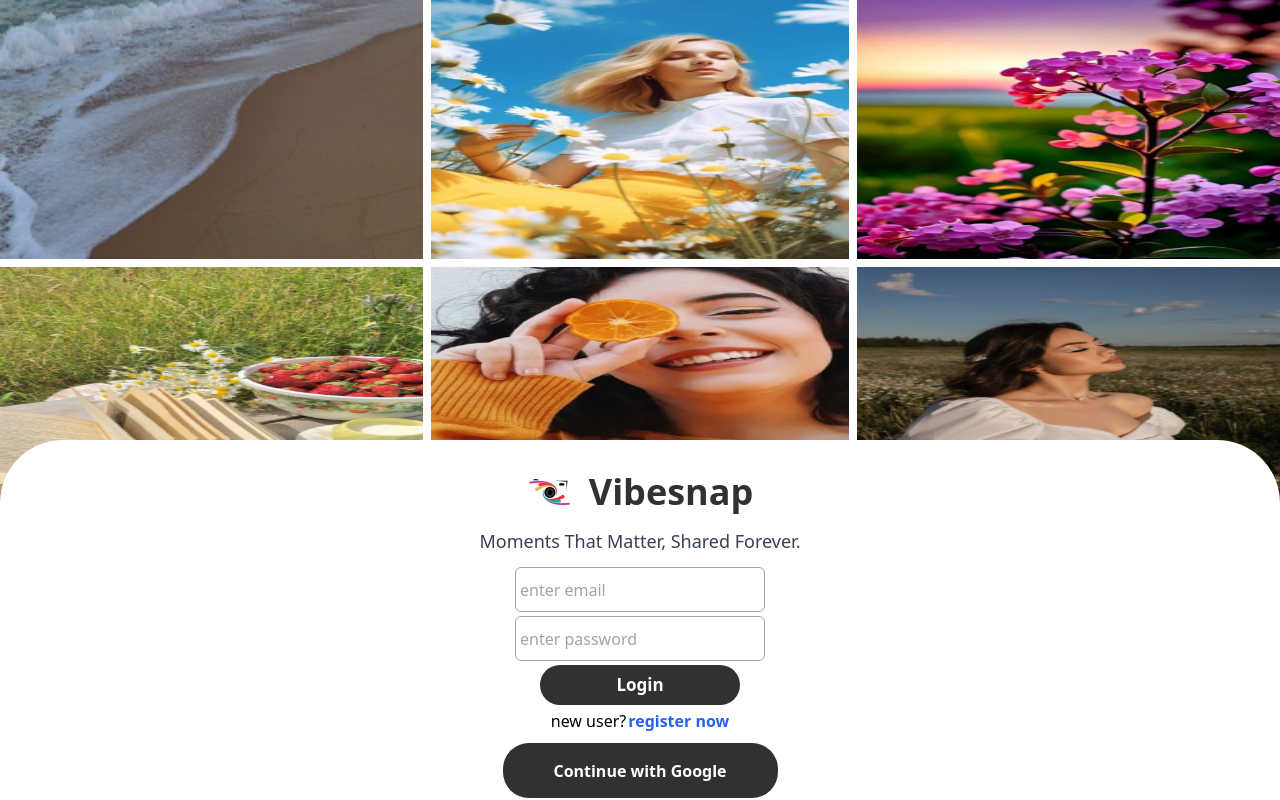
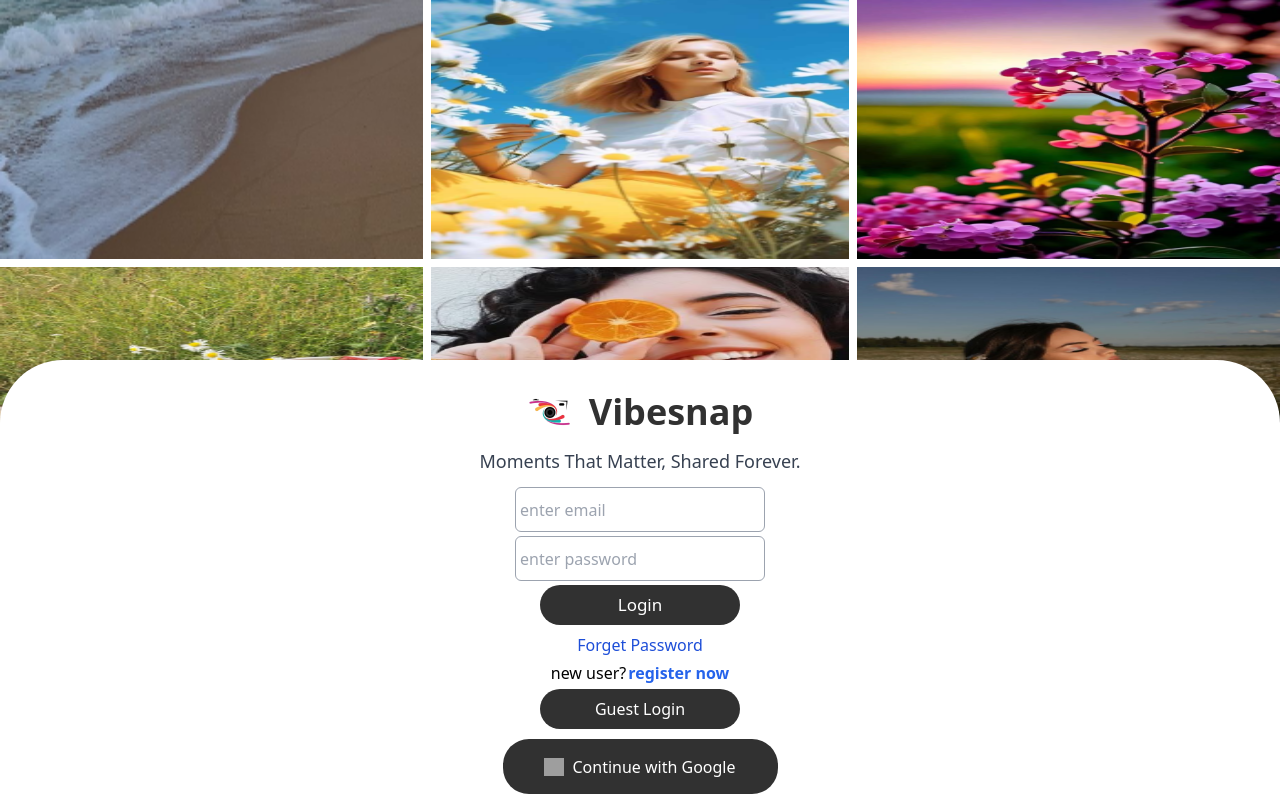
Before and after one commit to Prajjwal98Dubey/VibeSnap, a React (Vite) app: page / in a window 1280 px wide. Built offline with nearby package versions, Linux system fonts and the light colour scheme; no server answers; grey boxes are pictures that could not be loaded.

Commit message:
add lazy loading for better web performance

```diff
--- a/src/App.jsx
+++ b/src/App.jsx
@@ -1,12 +1,21 @@
 import { createBrowserRouter, RouterProvider } from "react-router-dom";
-import Auth from "./pages/Auth";
-import Feeds from "./pages/Feeds";
-import AddPost from "./components/AddPost";
-import Profile from "./pages/Profile";
-import EditProfile from "./pages/EditProfile";
+import { Suspense, lazy } from "react";
+import { Toaster } from "react-hot-toast";
+import PageLoader from "./components/PageLoader";
+
+const Auth = lazy(() => import("./pages/Auth"));
+const AddPost = lazy(() => import("./components/AddPost"));
+const Profile = lazy(() => import("./pages/Profile"));
+const EditProfile = lazy(() => import("./pages/EditProfile"));
+const Feeds = lazy(() => import("./pages/Feeds"));
 
 function App() {
-  return <RouterProvider router={appRouter} />;
+  return (
+    <>
+      <RouterProvider router={appRouter} />
+      <Toaster />
+    </>
+  );
 }
 
 export default App;
@@ -14,22 +23,42 @@ export default App;
 const appRouter = createBrowserRouter([
   {
     path: "/",
-    element: <Auth />,
+    element: (
+      <Suspense fallback={<PageLoader />}>
+        <Auth />
+      </Suspense>
+    ),
   },
   {
     path: "/feeds",
-    element: <Feeds />,
+    element: (
+      <Suspense fallback={<PageLoader />}>
+        <Feeds />
+      </Suspense>
+    ),
   },
   {
     path: "/add",
-    element: <AddPost />,
+    element: (
+      <Suspense fallback={<PageLoader />}>
+        <AddPost />
+      </Suspense>
+    ),
   },
   {
     path: "/profile",
-    element: <Profile />,
+    element: (
+      <Suspense fallback={<PageLoader />}>
+        <Profile />,
+      </Suspense>
+    ),
   },
   {
     path: "/edit-profile",
-    element: <EditProfile />,
+    element: (
+      <Suspense fallback={<PageLoader />}>
+        <EditProfile />
+      </Suspense>
+    ),
   },
 ]);
--- a/src/components/AuthBottomSheet.jsx
+++ b/src/components/AuthBottomSheet.jsx
@@ -1,10 +1,13 @@
 import { useContext, useState } from "react";
 import LOGO from "../assets/auth-page-images/logo.png";
 import { signInWithGoogle } from "../firebase/firebaseLogins.js";
-import RegisterUser from "./RegisterUser.jsx";
-import Login from "./Login.jsx";
+import { lazy } from "react";
+import toast from "react-hot-toast";
+const RegisterUser = lazy(() => import("./RegisterUser.jsx"));
+const Login = lazy(() => import("./Login.jsx"));
 import { useNavigate } from "react-router-dom";
 import UserDetailsContext from "../contexts/UserDetails.js";
+import GOOGLE_LOGO from "../assets/auth-page-images/google-logo.png";
 
 const AuthBottomSheet = () => {
   const [toggleRegisterOrLogin, setToggleRegisterOrLogin] = useState(true);
@@ -19,9 +22,25 @@ const AuthBottomSheet = () => {
       navigate("/edit-profile");
     }
   };
+  const handleGuestLogin = () => {
+    setUserInfo({
+      user_name: "Guest",
+      user_email: "guest@gmail.com",
+    });
+    if (localStorage.getItem("sm-auth")) localStorage.removeItem("sm-auth");
+    localStorage.setItem(
+      "sm-auth",
+      JSON.stringify({
+        user_name: "Guest",
+        user_email: "guest@gmail.com",
+      })
+    );
+    navigate("/feeds");
+    toast.success("Guest Logged in")
+  };
   return (
     <>
-      <div className="w-[100vw] h-[360px] bg-white rounded-t-bottom-sheet">
+      <div className="w-[100vw] h-[440px] bg-white rounded-t-bottom-sheet">
         <div className="flex justify-center pt-6">
           <div className="flex justify-center items-center m-1 p-1">
             <img
@@ -47,11 +66,24 @@ const AuthBottomSheet = () => {
             <RegisterUser setToggleRegisterOrLogin={setToggleRegisterOrLogin} />
           )}
         </div>
+        <div className="mt-[4px] mb-[4px] flex justify-center">
+          <button
+            className="w-[200px] h-[40px] rounded-[26px] bg-[#313131] text-white flex justify-center items-center font-medium"
+            onClick={handleGuestLogin}
+          >
+            Guest Login
+          </button>
+        </div>
         <div className="flex justify-center mt-[10px]">
           <button className="w-[275px] h-[55px] bg-[#313131] rounded-4xl ">
-            <div className="flex justify-center">
+            <div className="flex justify-center items-center">
+              <img
+                src={GOOGLE_LOGO}
+                alt="loading"
+                className="flex justify-center items-center w-[20px] h-[18px] m-1"
+              />
               <p
-                className="text-white font-bold text-center"
+                className="text-white font-medium text-center m-1"
                 onClick={handleGoogleSignIn}
               >
                 Continue with Google
--- a/src/components/Login.jsx
+++ b/src/components/Login.jsx
@@ -3,19 +3,27 @@ import { useContext, useState } from "react";
 import { loginUser } from "../firebase/firebaseLogins";
 import { useNavigate } from "react-router-dom";
 import UserDetailsContext from "../contexts/UserDetails";
+import ForgetPassword from "./ForgetPassword";
+import toast from "react-hot-toast";
 
 const Login = ({ setToggleRegisterOrLogin }) => {
   const [email, setEmail] = useState("");
   const [password, setPassword] = useState("");
   const navigate = useNavigate();
   const { setUserInfo } = useContext(UserDetailsContext);
+  const [isForgetPassOpen, setIsForgetPassOpen] = useState(false);
   const handleLoginUser = async () => {
+    try {
       let userDetails = await loginUser(email, password);
       if (userDetails) {
         setUserInfo(userDetails);
         navigate("/feeds");
       } else {
         navigate("/edit-profile");
+      }
+    } catch {
+      toast.error("Invalid Credentials !!!");
+      console.log("inside the catch block")
     }
   };
   return (
@@ -42,12 +50,23 @@ const Login = ({ setToggleRegisterOrLogin }) => {
           </div>
           <div className="flex justify-center m-1">
             <button
-              className="rounded-4xl bg-[#313131] text-white text-[17px] w-[200px] h-[40px] font-bold"
+              className="rounded-4xl bg-[#313131] text-white text-[17px] w-[200px] h-[40px] font-medium"
               onClick={handleLoginUser}
             >
               Login
             </button>
           </div>
+          <div className="flex justify-center">
+            <p
+              className="text-blue-700 text-[16px] m-1 hover:underline cursor-pointer"
+              onClick={() => setIsForgetPassOpen(true)}
+            >
+              Forget Password
+            </p>
+          </div>
+          {isForgetPassOpen && (
+            <ForgetPassword setIsForgetPassOpen={setIsForgetPassOpen} />
+          )}
           <div className="flex justify-center">
             <p className="mr-[2px]">new user? </p>
             <p
--- /dev/null
+++ b/src/components/PageLoader.jsx
@@ -0,0 +1,7 @@
+const PageLoader = () => {
+  return (
+    <div className="w-full h-full top-0 left-0 fixed bg-black opacity-90 animate-pulse"></div>
+  );
+};
+
+export default PageLoader;
--- a/src/components/RegisterUser.jsx
+++ b/src/components/RegisterUser.jsx
@@ -34,7 +34,7 @@ const RegisterUser = ({ setToggleRegisterOrLogin }) => {
           </div>
           <div className="flex justify-center m-1">
             <button
-              className="rounded-4xl bg-[#313131] text-white text-[17px] w-[200px] h-[40px] font-bold"
+              className="rounded-4xl bg-[#313131] text-white text-[17px] w-[200px] h-[40px] font-medium"
               onClick={handleRegisterUser}
             >
               Register
--- a/src/pages/Profile.jsx
+++ b/src/pages/Profile.jsx
@@ -1,19 +1,36 @@
 import { useContext, useEffect } from "react";
 import BG_DEFAULT_IMG from "../assets/icons-images/bg_default.png";
 import USER_DEFAULT_IMG from "../assets/icons-images/user_default.png";
-import { Link } from "react-router-dom";
+import { Link, useNavigate } from "react-router-dom";
 import UserDetailsContext from "../contexts/UserDetails";
-import MyPosts from "../components/MyPosts";
+import { lazy } from "react";
+const MyPosts = lazy(() => import("../components/MyPosts"));
+
+import { ADD_ICON, LOGOUT_ICON } from "../assets/icons-images/icons";
 const Profile = () => {
   const { userInfo, setUserInfo } = useContext(UserDetailsContext);
+  const navigate = useNavigate();
   useEffect(() => {
     if (Object.keys(userInfo).length === 0)
       setUserInfo(JSON.parse(localStorage.getItem("sm-auth")));
   }, [setUserInfo, userInfo]);
-
+  const handleLogOut = () => {
+    navigate("/");
+    localStorage.removeItem("sm-auth");
+    // setUserInfo({});
+  };
   return (
     <>
       <div className="w-full relative">
+        <div className="fixed bottom-6 right-6 w-[80px] h-[80px] p-4 rounded-full bg-[#313131] cursor-pointer">
+          <Link to="/add">
+            <img
+              src={ADD_ICON}
+              alt="loading"
+              className="w-[50px] h-[50px] font-bold"
+            />
+          </Link>
+        </div>
         <img
           src={
             userInfo.user_background ? userInfo.user_background : BG_DEFAULT_IMG
@@ -22,6 +39,12 @@ const Profile = () => {
           loading="lazy"
           className="w-full h-[200px] rounded-b-[20px]"
         />
+        <div
+          className="right-2 top-3 absolute bg-gray-600 rounded-full p-2 flex justify-center items-center cursor-pointer"
+          onClick={handleLogOut}
+        >
+          <img src={LOGOUT_ICON} alt="loading" className="w-[25px] h-[25px]" />
+        </div>
         <div className="absolute top-[140px] left-[20px]">
           <img
             src={userInfo.user_photo ? userInfo.user_photo : USER_DEFAULT_IMG}
```
Also changed, not shown: src/components/AddPost.jsx (+19 -7 lines). Lines whose indentation alone changed are shown as unchanged.
